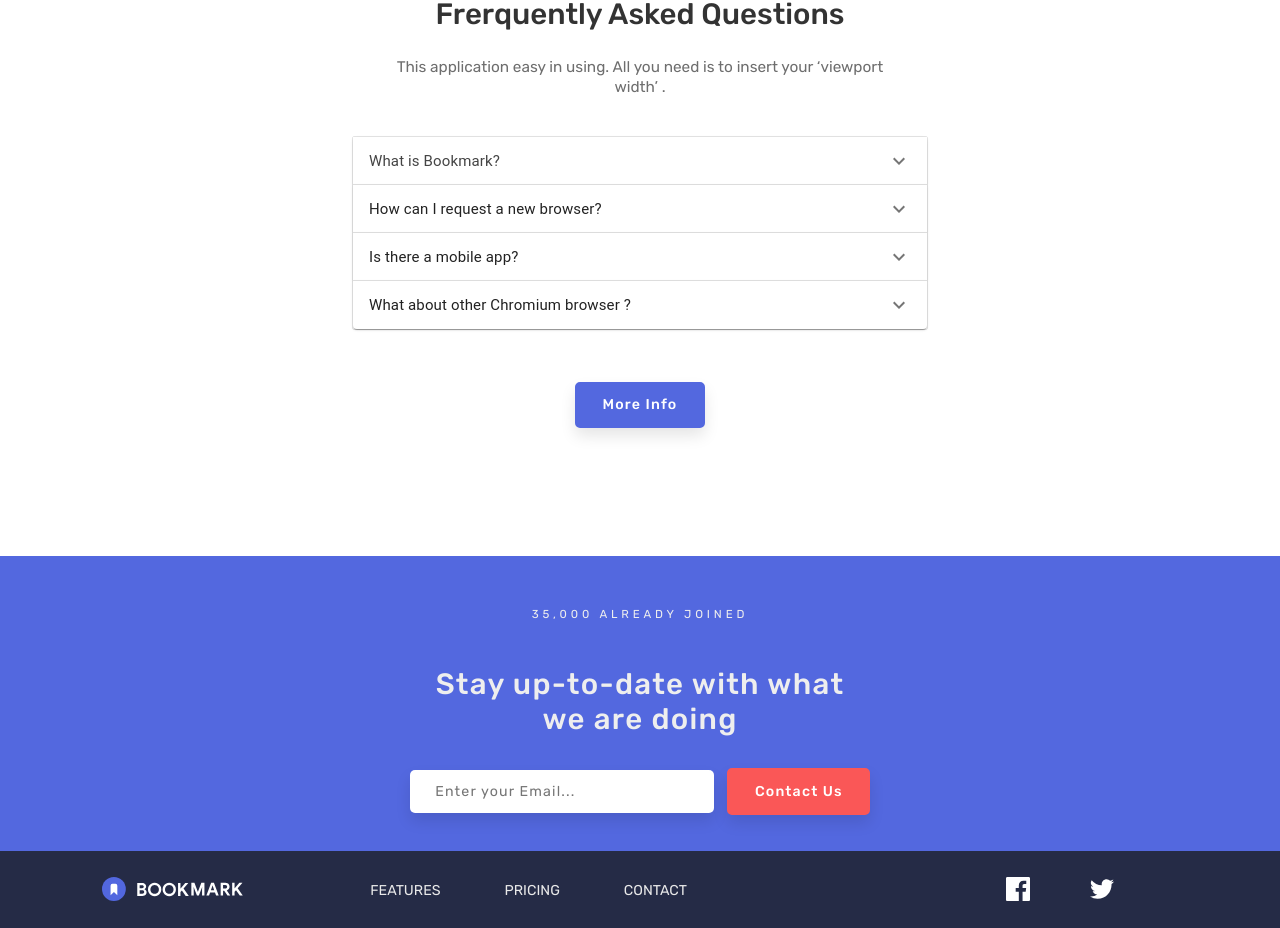
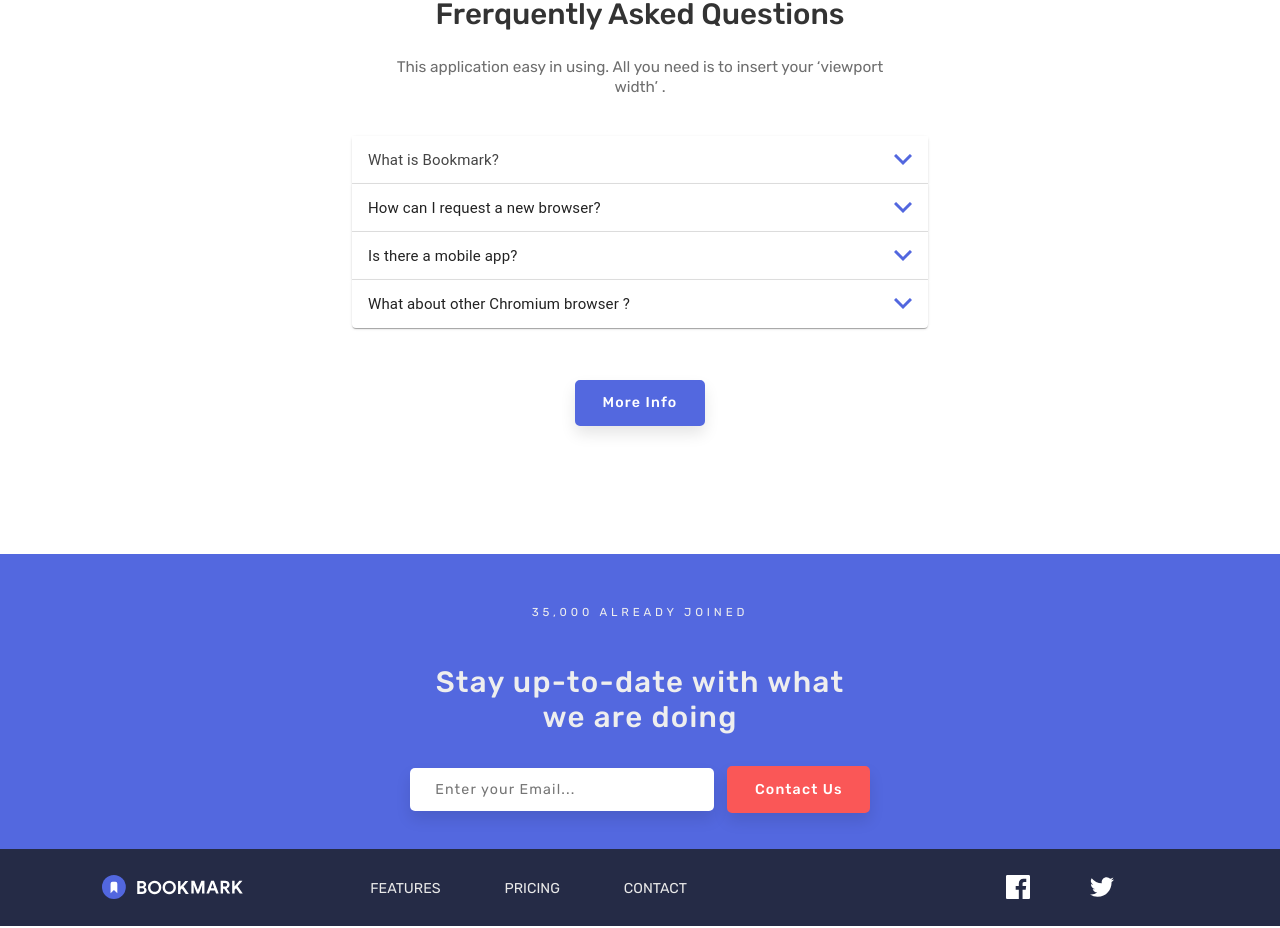
Before and after one commit to Axiean/Bookmark-landing-FM, a React (Create React App) app: page / in a window 1280 px wide. Shown: the part 2298-3226 px from the top of the page. Built offline with nearby package versions, Linux system fonts and the light colour scheme.

Commit message:
styled faq box

```diff
--- a/src/components/FAQ/AccardionFAQ.js
+++ b/src/components/FAQ/AccardionFAQ.js
@@ -11,15 +11,17 @@ import "./fancy-example.css";
 const useStyles = makeStyles((theme) => ({
   root: {
     width: "45%",
-    border: "1px solid rgba(0, 0, 0, 0.1)",
-    borderRadius: "2px",
-
+    border: "none",
     margin: "auto",
     marginTop: "3vw",
+    boxShadow: "none",
+    outline: "none",
   },
   heading: {
     fontSize: theme.typography.pxToRem(15),
     fontWeight: theme.typography.fontWeightRegular,
+    borderRight: "none",
+    border: "none",
   },
 }));
 
@@ -39,7 +41,21 @@ export default function AccardionFAQ() {
       >
         <AccordionSummary
           className="accardion1"
-          expandIcon={<ExpandMoreIcon />}
+          expandIcon={
+            <svg
+              className="arrowsvg"
+              xmlns="http://www.w3.org/2000/svg"
+              width="18"
+              height="12"
+            >
+              <path
+                fill="none"
+                stroke={expanded === "panel1" ? "hsl(0, 94%, 66%)" : "#5267DF"}
+                stroke-width="3"
+                d="M1 1l8 8 8-8"
+              />
+            </svg>
+          }
           aria-controls="panel1a-content"
           id="panel1a-header"
         >
@@ -59,7 +75,21 @@ export default function AccardionFAQ() {
         onChange={handleChange("panel2")}
       >
         <AccordionSummary
-          expandIcon={<ExpandMoreIcon />}
+          expandIcon={
+            <svg
+              className="arrowsvg"
+              xmlns="http://www.w3.org/2000/svg"
+              width="18"
+              height="12"
+            >
+              <path
+                fill="none"
+                stroke={expanded === "panel2" ? "hsl(0, 94%, 66%)" : "#5267DF"}
+                stroke-width="3"
+                d="M1 1l8 8 8-8"
+              />
+            </svg>
+          }
           aria-controls="panel2a-content"
           id="panel2a-header"
         >
@@ -80,7 +110,21 @@ export default function AccardionFAQ() {
         onChange={handleChange("panel3")}
       >
         <AccordionSummary
-          expandIcon={<ExpandMoreIcon />}
+          expandIcon={
+            <svg
+              className="arrowsvg"
+              xmlns="http://www.w3.org/2000/svg"
+              width="18"
+              height="12"
+            >
+              <path
+                fill="none"
+                stroke={expanded === "panel3" ? "hsl(0, 94%, 66%)" : "#5267DF"}
+                stroke-width="3"
+                d="M1 1l8 8 8-8"
+              />
+            </svg>
+          }
           aria-controls="panel2a-content"
           id="panel2a-header"
         >
@@ -101,7 +145,21 @@ export default function AccardionFAQ() {
         onChange={handleChange("panel4")}
       >
         <AccordionSummary
-          expandIcon={<ExpandMoreIcon />}
+          expandIcon={
+            <svg
+              className="arrowsvg"
+              xmlns="http://www.w3.org/2000/svg"
+              width="18"
+              height="12"
+            >
+              <path
+                fill="none"
+                stroke={expanded === "panel4" ? "hsl(0, 94%, 66%)" : "#5267DF"}
+                stroke-width="3"
+                d="M1 1l8 8 8-8"
+              />
+            </svg>
+          }
           aria-controls="panel2a-content"
           id="panel2a-header"
         >
--- a/src/components/FAQ/fancy-example.css
+++ b/src/components/FAQ/fancy-example.css
@@ -16,7 +16,7 @@
   background-color: aqua;
 }
 .accordion__item + .accordion__item {
-  border-top: 1px solid rgba(0, 0, 0, 0.1);
+  /* border-top: 1px solid rgba(0, 0, 0, 0.1); */
 }
 
 #panel1a-header {
@@ -56,10 +56,10 @@
   color: hsl(231, 69%, 60%);
 }
 
-.accordion__button[aria-expanded="true"]::after,
-.accordion__button[aria-selected="true"]::after {
+.arrowsvg [aria-expanded="true"] path,
+.arrowsvg [aria-selected="true"] path {
   transform: rotate(-135deg);
-  color: hsl(0, 94%, 66%);
+  stroke: hsl(0, 94%, 66%);
 }
 
 [hidden] {
```
